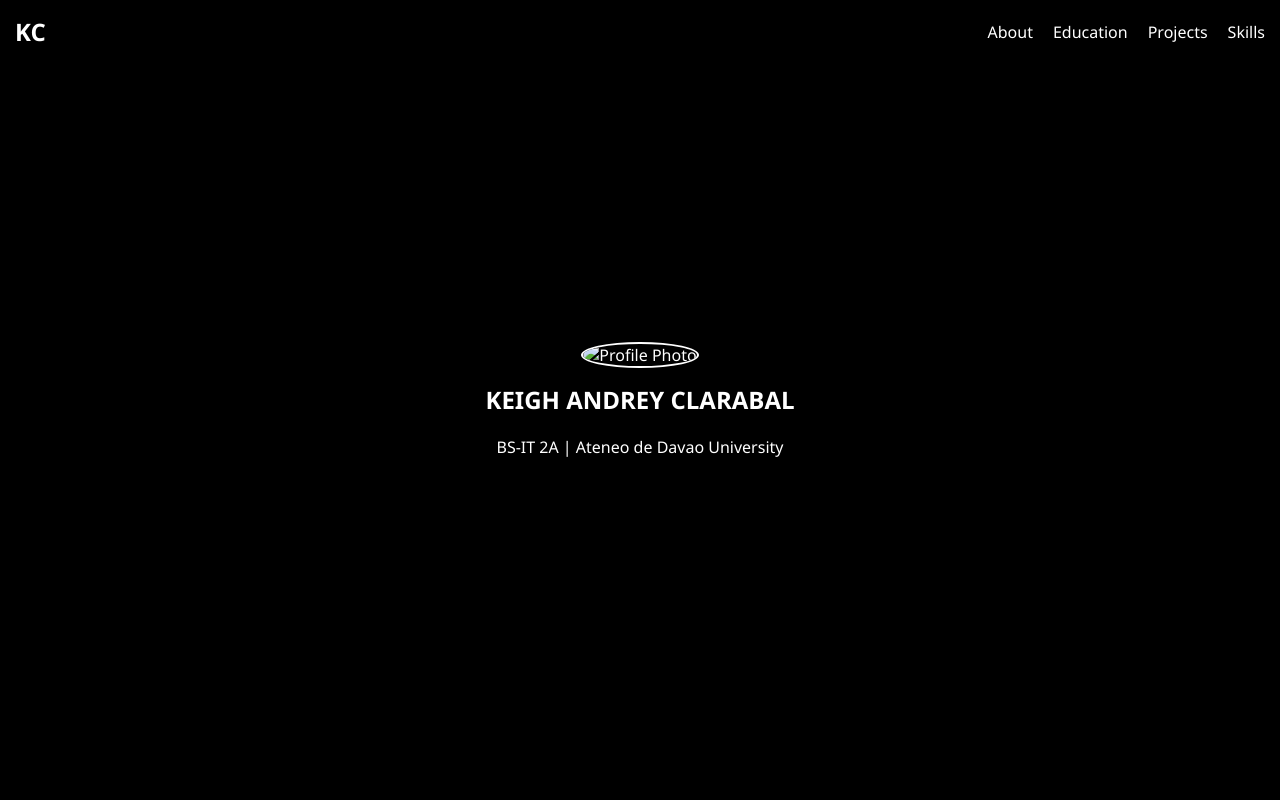
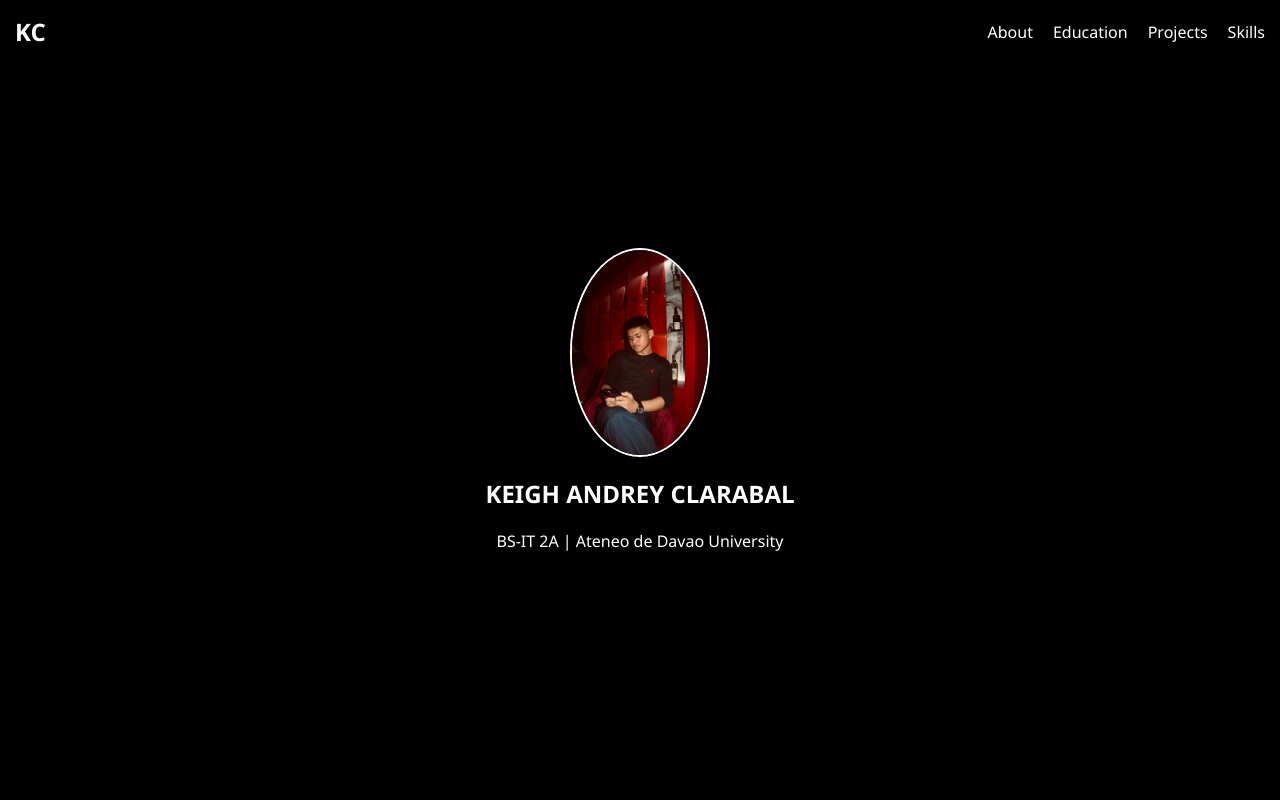
Before and after one commit to kclarabal/appdev, a plain HTML site: page index.html in a window 1280 px wide. Shown: the top 800 px of the page. Drawn offline with Linux system fonts and the light colour scheme.

Commit message:
Update index.html

```diff
--- a/index.html
+++ b/index.html
@@ -24,7 +24,7 @@
 <section class="hero">
   <div class="overlay"></div>
   <div class="hero-content">
-    <img src="c1850ff8-2bdb-4c79-af61-8b147ca0eae8..jpg" alt="Profile Photo">
+    <img src="c1850ff8-2bdb-4c79-af61-8b147ca0eae8.jpg" alt="Profile Photo">
     <h2>KEIGH ANDREY CLARABAL</h2>
     <p>BS-IT 2A | Ateneo de Davao University</p>
   </div>
```
